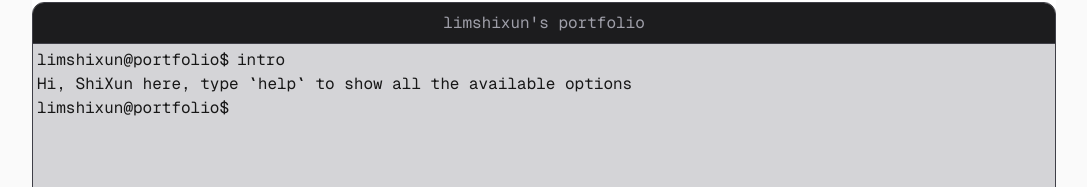
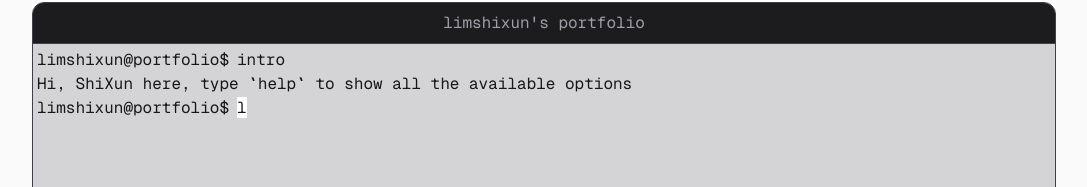
Before and after one commit to limshixun/my-website, a Next.js app: page / in a window 1280 px wide. Shown: the part 126-313 px from the top of the page, without its empty margins (96-1183 px from the left). Built offline with nearby package versions, Linux system fonts and the light colour scheme.

Commit message:
feat: add block text caret to terminal

```diff
--- a/components/Terminal.tsx
+++ b/components/Terminal.tsx
@@ -59,8 +59,8 @@ export function Terminal() {
 							</div>
 						)
 					}))}
-					<div className="space-x-2">
-						<span>limshixun@portfolio$</span>
+					<div>
+						<span className="mr-2">limshixun@portfolio$</span>
 						<span
 							ref={inputRef}
 							contentEditable
@@ -79,7 +79,7 @@ export function Terminal() {
 							}}
 							className="focus:outline-0 caret-transparent"
 						/>
-						<span className="h-5 bg-white w-3" />
+						<span className="bg-white">l</span>
 					</div>
 				</div>
 			</div>
```
